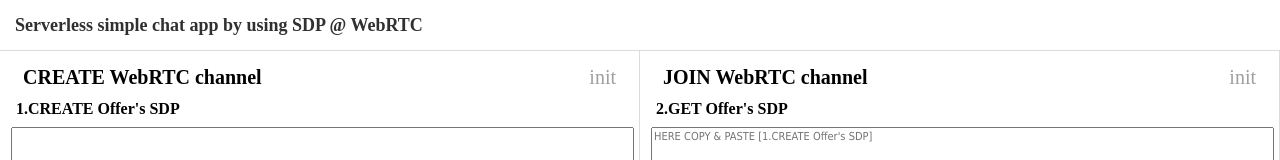
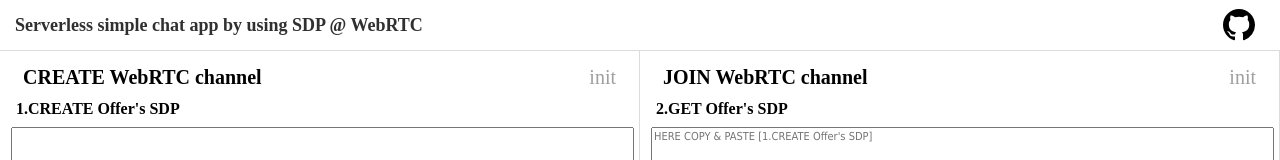
Before and after one commit to owebio/serverless-webrtc-chat, a plain HTML site: page index.html in a window 1280 px wide. Shown: the top 160 px of the page. Drawn offline with nearby package versions, Linux system fonts and the light colour scheme.

Commit message:
added link to github source
github source page

```diff
--- a/index.html
+++ b/index.html
@@ -7,14 +7,20 @@
   html, body {padding:0;margin:0;height:100%}
   iframe {display:block;width:50%;float:left;box-sizing:border-box;height:100%;border:1px solid #DBDBDB;border-left:0}
   body {box-sizing:border-box;padding:50px 0 40px;color:#303030}
-  h1   {position:fixed;margin:0;line-height:50px;padding:0 15px;top:0;left:0;font-size:18px}
+  h1   {position:fixed;margin:0;line-height:50px;padding:0 15px;top:0;left:0;font-size:18px;width:100%;box-sizing:border-box}
   h2   {position:fixed;margin:0;line-height:20px;padding:10px 15px;bottom:0;left:0;font-size:12px;font-weight:normal;width:100%;box-sizing:border-box;background:#f8f8f8}
   #ok  {color:#008C20; border: 1px solid #40A958; display:inline-block;padding:0 8px;margin-right:5px;}
   #no  {color:#BEBEBE;text-decoration:line-through}
+  a.header-logo-invertocat {float:right;margin-top:9px;padding-right:10px}
   </style>
 </head>
 <body>
-<h1>Serverless simple chat app by using SDP @ WebRTC </h1>
+<h1>
+  Serverless simple chat app by using SDP @ WebRTC
+  <a class="header-logo-invertocat" href="https://github.com/owebio/serverless-webrtc-chat">
+  <svg aria-hidden="true" height="32" version="1.1" viewBox="0 0 16 16" width="32"><path fill-rule="evenodd" d="M8 0C3.58 0 0 3.58 0 8c0 3.54 2.29 6.53 5.47 7.59.4.07.55-.17.55-.38 0-.19-.01-.82-.01-1.49-2.01.37-2.53-.49-2.69-.94-.09-.23-.48-.94-.82-1.13-.28-.15-.68-.52-.01-.53.63-.01 1.08.58 1.23.82.72 1.21 1.87.87 2.33.66.07-.52.28-.87.51-1.07-1.78-.2-3.64-.89-3.64-3.95 0-.87.31-1.59.82-2.15-.08-.2-.36-1.02.08-2.12 0 0 .67-.21 2.2.82.64-.18 1.32-.27 2-.27.68 0 1.36.09 2 .27 1.53-1.04 2.2-.82 2.2-.82.44 1.1.16 1.92.08 2.12.51.56.82 1.27.82 2.15 0 3.07-1.87 3.75-3.65 3.95.29.25.54.73.54 1.48 0 1.07-.01 1.93-.01 2.2 0 .21.15.46.55.38A8.013 8.013 0 0 0 16 8c0-4.42-3.58-8-8-8z"></path></svg>
+</a>
+</h1>
 <iframe src="noserv.create.html"></iframe>
 <iframe src="noserv.join.html"></iframe>
 <div style="clear:both"></div>
```
